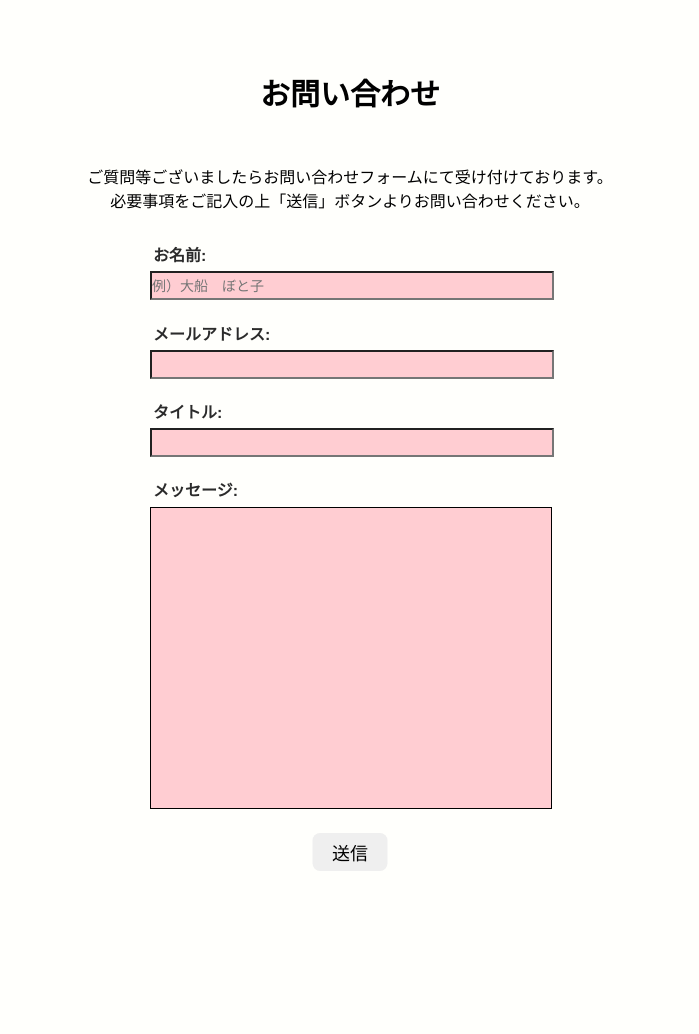
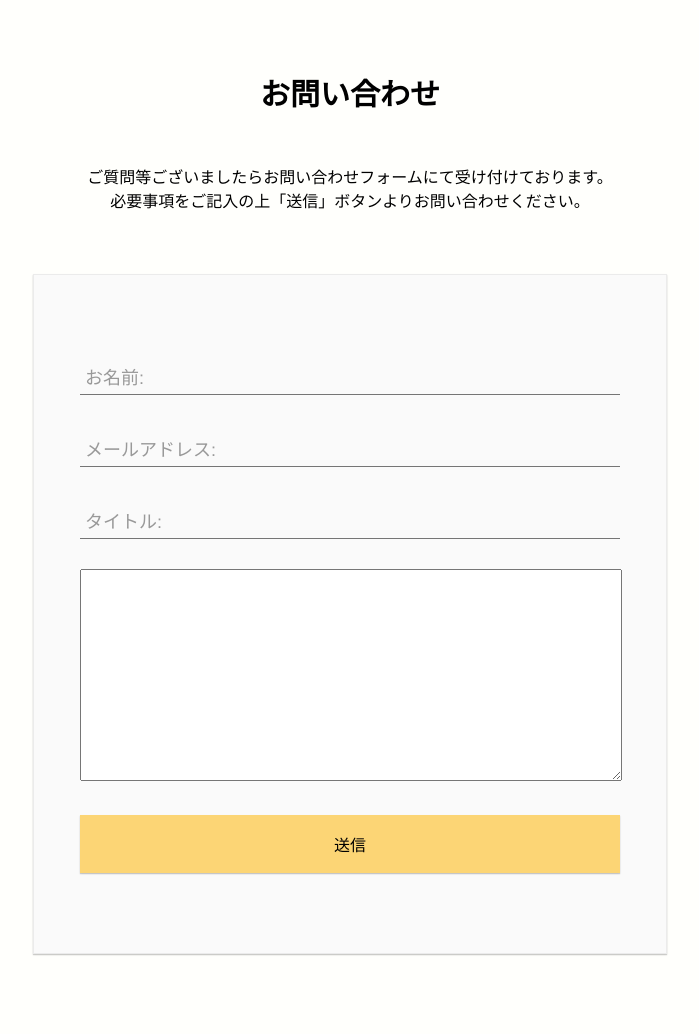
Before and after one commit to tai72/boatrace_app, a Django app: page /inquiry/ in a window 1280 px wide. Shown: the part 60-1094 px from the top of the page, without its empty margins (290-989 px from the left). Before the commit the page ends 931 px from the top, so only its background shows below. Run offline with Django 4.2, Linux system fonts and the light colour scheme.

Commit message:
「お問い合わせ 」画面の修正。ログイン画面との統一感をだした

```diff
--- a/daily_result/forms.py
+++ b/daily_result/forms.py
@@ -10,8 +10,6 @@ class InquiryForm(forms.Form):
 
     def __init__(self, *args, **kwargs):
         super().__init__(*args, **kwargs)
-
-        self.fields['name'].widget.attrs['placeholder'] = '例）大船　ぼと子'
 
     def send_email(self):
         """メール送信処理"""
--- a/daily_result/templates/inquiry.html
+++ b/daily_result/templates/inquiry.html
@@ -34,15 +34,11 @@
                 {{ form.non_field_errors }}
 
                 {% for field in form %}
-                <div class="form-content">
-                    <div class="form-label">
-                        <p>{{ field.label_tag }}</p>
-                    </div>
-                    <div class="form-field">
-                        {{ field }}
+                    <div class="form-content">
+                        {{ field }}<span class="highlight"></span><span class="bar"></span>
+                        {{ field.label_tag }}
                         {{ field.errors }}
                     </div>
-                </div>
                 {% endfor %}
 
                 <button type="submit">送信</button>
@@ -52,7 +48,6 @@
 
     <script src="https://code.jquery.com/jquery-3.4.1.min.js" integrity="sha256-CSXorXvZcTkaix6Yvo6HppcZGetbYMGWSFlBw8HfCJo=" crossorigin="anonymous"></script>
     <script src="{% static 'js/anime.min.js' %}"></script>
-    <!-- <script src="{% static 'js/main.js' %}"></script> -->
-    <!-- <script src="{% static 'js/race_result.js' %}"></script> -->
+    <script src="{% static 'js/authentication.js' %}"></script>
 
 {% endblock contents %}
--- a/static/css/authentication.css
+++ b/static/css/authentication.css
@@ -212,10 +212,7 @@ button {
 
 button:hover {
     opacity: .7;
-}
-
-.reset-pw {
-
+    cursor: pointer;
 }
 
 .account-link {
--- a/static/css/inquiry.css
+++ b/static/css/inquiry.css
@@ -27,7 +27,6 @@
 #inquiry {
     position: relative;
     width: calc(var(--vw, 1vw) * 100)!important;
-    height: calc(var(--vh, 1vh) * 100)!important;
 }
 
 .wrapper-header {
@@ -41,62 +40,128 @@
 }
 
 .wrapper-form {
-    width: 400px;
-    margin: 0 auto;
+    width: 600px;
+    margin: 2rem auto 5rem auto;
+    padding: 3rem 1rem 2rem 1rem;
+    background: #fafafa;
+    border: 1px solid #ebebeb;
+    box-shadow: rgba(0,0,0,0.14902) 0px 1px 1px 0px,rgba(0,0,0,0.09804) 0px 1px 2px 0px;
 }
 
 .form-content {
-    margin-bottom: 20px;
+    position: relative;
+    margin: 30px;
 }
 
-.form-label {
-    width: fit-content;
-    /* background: var(--black); */
-    margin-bottom: 5px;
-    color: var(--black);
-    padding: .2px 3px;
-    border-radius: 5px;
-    font-weight: 1000;
+.form-content input {
+    font-size: 18px;
+    padding: 10px 0;
+    -webkit-appearance: none;
+    display: block;
+    background: #fafafa;
+    color: #636363;
+    width: 100%;
+    border: none;
+    border-radius: 0;
+    border-bottom: 1px solid #757575;
 }
 
-#id_name, #id_email, #id_title, #id_message {
-    width: 400px;
-    height: 25px;
-    font-size: 14px;
+.form-content input:focus {
+    outline: none;
 }
 
-#id_message {
-    resize: none;
-    height: 300px;
-    border: .1px solid;
+.form-content label {
+    color: #999;
+    font-size: 18px;
+    font-weight: normal;
+    position: absolute;
+    pointer-events: none;
+    left: 5px;
+    top: 10px;
+    transition: all 0.2s ease;
 }
 
-input:required, #id_message:required {
-    background-color: #ffcdd2;
+.form-content input:focus ~ label, input.used ~ label {
+    top: -20px;
+    transform: scale(.75); left: -2px;
+    /* font-size: 14px; */
+    color: #4a89dc;
 }
 
-input:valid, #id_message:valid {
-    background: transparent;
+.bar {
+    position: relative;
+    display: block;
+    width: 100%;
 }
 
-input:focus, #id_message:focus {
-    background-color: #DCEDC8;
+.bar:before, .bar:after {
+    content: '';
+    height: 2px;
+    width: 0;
+    bottom: 1px;
+    position: absolute;
+    background: #4a89dc;
+    transition: all 0.2s ease;
+}
+
+.bar:before {
+    left: 50%;
+}
+
+.bar::after {
+    right: 50%;
+}
+
+.form-content input:focus ~ .bar:before, .form-content input:focus ~ .bar:after { width: 50%; }
+
+.highlight {
+    position: absolute;
+    height: 60%;
+    width: 100px;
+    top: 25%;
+    left: 0;
+    pointer-events: none;
+    opacity: 0.5;
+}
+
+input:focus ~ .highlight {
+    animation: inputHighlighter 0.3s ease;
+}
+
+textarea {
+    resize: vertical;
+    width: 100%;
+    font-size: 18px;
+}
+
+@keyframes inputHighlighter {
+    from { background: #4a89dc; }
+    to  { width: 0; background: transparent; }
 }
 
 button {
     position: relative;
-    height: 38px;
-    width: 75px;
+    display: inline-block;
+    width: calc(100% - 60px);
+    height: fit-content;
     left: 50%;
     transform: translateX(-50%);
-    font-size: 18px;
-    border-radius: 7.5px;
-    border: none;
-    transition: .1s ease-in-out;
+    margin-bottom: 3rem;
+    padding: 1rem;
+    font-size: 16px;
+    background: var(--baseColor);
+    transition: all .2s ease-in-out;
+    border: 1px solid var(--baseColor);
+    box-shadow: rgba(0,0,0,0.14902) 0px 1px 1px 0px,rgba(0,0,0,0.09804) 0px 1px 2px 0px;
 }
 
 button:hover {
-    background-color: var(--baseColor);
+    opacity: .8;
+    cursor: pointer;
+}
+
+label[for="id_message"] {
+    display: none;
 }
 
 @media screen and (max-width: 768px) {
@@ -105,11 +170,10 @@ button:hover {
     }
 
     .wrapper-form {
-        width: fit-content;
-    }
-
-    #id_name, #id_email, #id_title, #id_message {
-        width: calc(var(--vw, 1vw) * 75)!important;
+        width: calc(var(--vw, 1vw) * 95)!important;
+        max-width: 600px;
+        padding: 0;
+        font-size: 16px;
     }
 }
 
```
